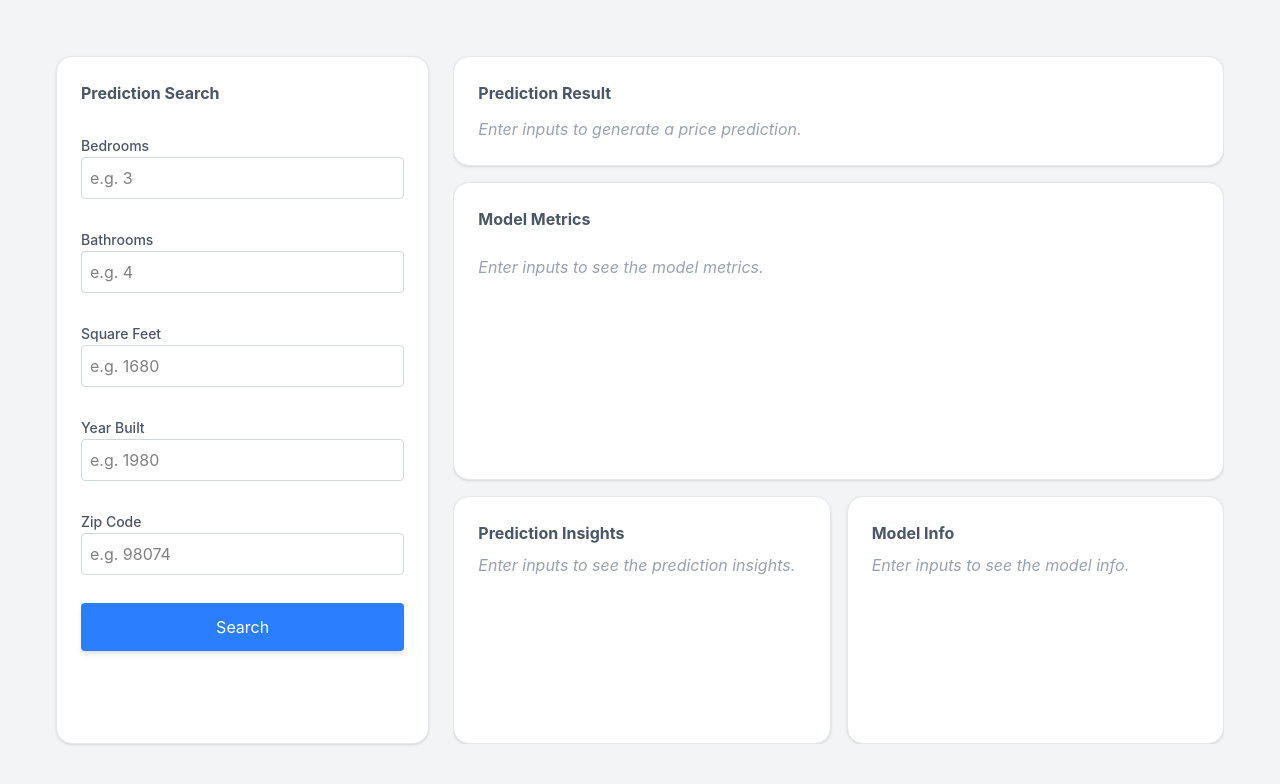
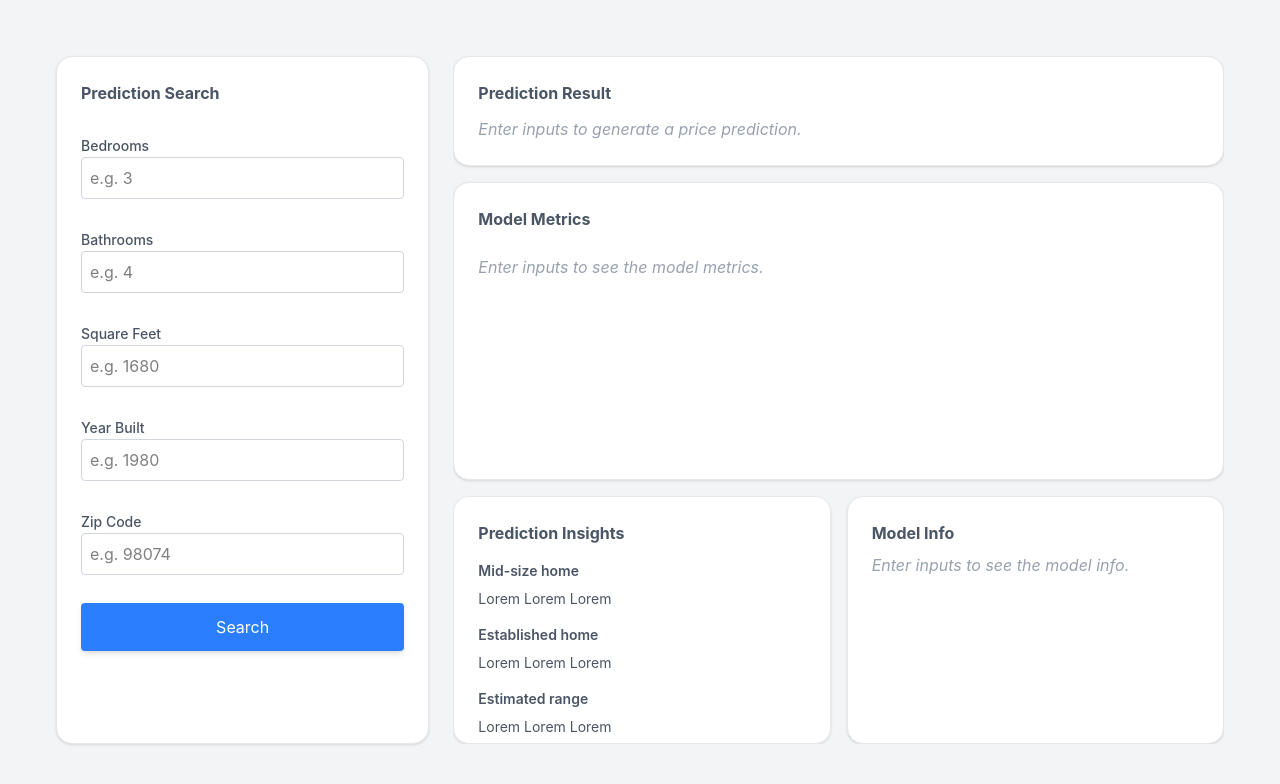
Before and after one commit to eobcre/ml-house-price, a React (Vite) app in the folder frontend/: page / in a window 1280 px wide. Shown: the top 784 px of the page. Built offline with nearby package versions, Linux system fonts and the light colour scheme.

Commit message:
fix: for deploy

```diff
--- a/frontend/src/sections/PredictionInsights.tsx
+++ b/frontend/src/sections/PredictionInsights.tsx
@@ -13,11 +13,28 @@ type InsightProps = {
   result: ResultData | null;
 };
 
-const PredictionInsights = ({ title, result }: InsightProps) => {
+const PredictionInsights = ({ title }: InsightProps) => {
+  const items = [
+    { id: 1, title: "Mid-size home", desc: `Lorem Lorem Lorem` },
+    { id: 2, title: "Established home", desc: `Lorem Lorem Lorem` },
+    { id: 3, title: "Estimated range", desc: `Lorem Lorem Lorem` },
+  ];
+
   return (
-    <div>
-      <h1 className="text-gray-600 font-bold">{title}</h1>
-      {result !== null ? <div></div> : <p className="col-span-2 text-gray-400 italic mt-2">Enter inputs to see the prediction insights.</p>}
+    <div className="">
+      <h1 className="text-gray-600 font-bold mb-3">{title}</h1>
+      {/* {result !== null ? ( */}
+      <>
+        {items.map((item) => (
+          <div className="col-span-2 mt-4 text-sm text-gray-600">
+            <h2 className="font-semibold mb-2">{item.title}</h2>
+            <p>{item.desc}</p>
+          </div>
+        ))}
+      </>
+      {/* ) : (
+        <p className="col-span-2 text-gray-400 italic mt-2">Enter inputs to see the prediction insights.</p>
+      )} */}
     </div>
   );
 };
```
